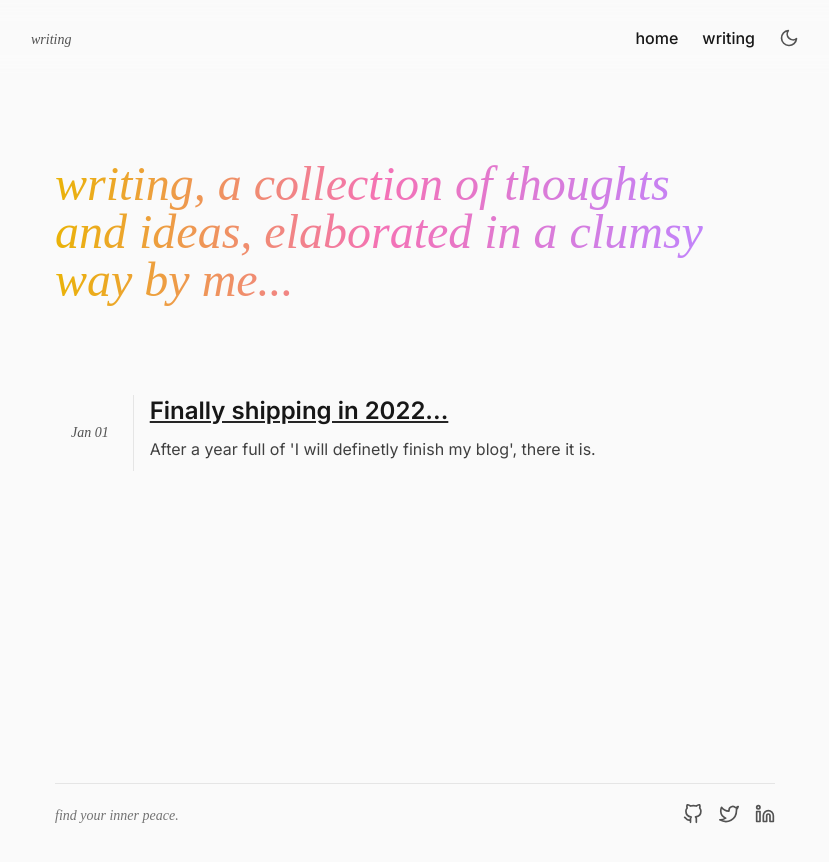
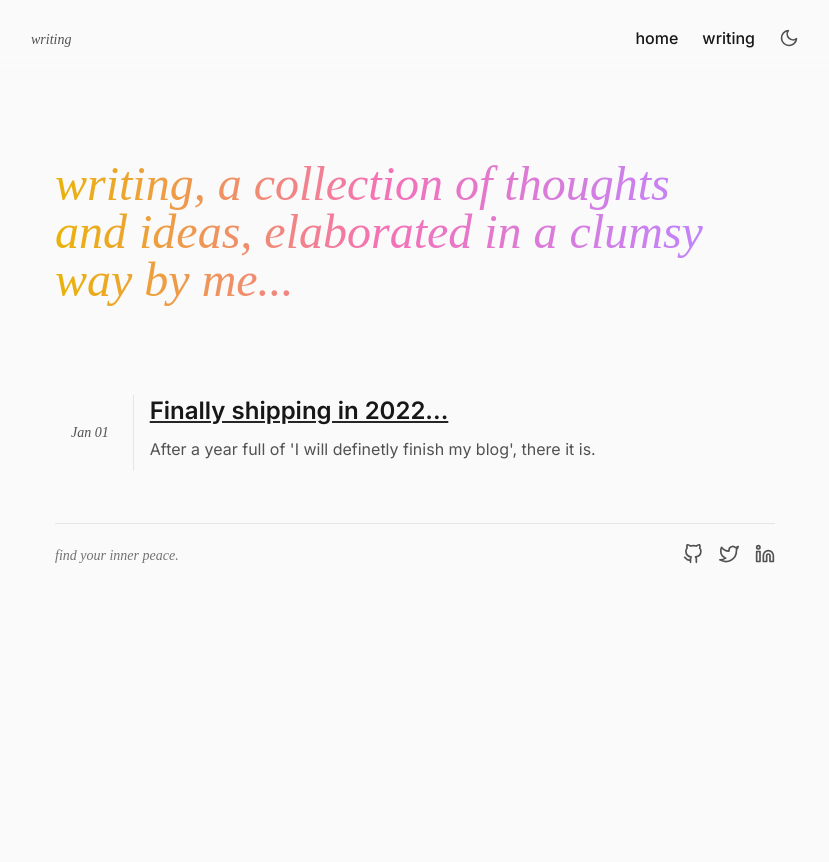
Before and after one commit to mariusflorescu/mariusflorescu.io, a Next.js app: page /writing in a window 1280 px wide. Shown: the top 862 px of the page, without its empty margins (225-1054 px from the left). After the commit the page ends 800 px from the top, so only its background shows below. Built offline with nearby package versions, Linux system fonts and the light colour scheme; a web font is replaced by a local one.

Commit message:
polishing

```diff
--- a/components/Container/index.tsx
+++ b/components/Container/index.tsx
@@ -3,7 +3,7 @@ import React from "react";
 const Container: React.FC<
   React.DetailedHTMLProps<React.HTMLAttributes<HTMLDivElement>, HTMLDivElement>
 > = ({ children, ...props }) => (
-  <div className={`h-full container mx-auto ${props.className}`}>
+  <div className={`min-h-full container mx-auto ${props.className}`}>
     {children}
   </div>
 );
--- a/components/PostCard/index.tsx
+++ b/components/PostCard/index.tsx
@@ -15,7 +15,7 @@ type TProps = {
 const PostCard: React.FC<TProps> = ({ post }) => {
   return (
     <Link href={`/writing/${post.slug}`}>
-      <article className="cursor-pointer w-full flex items-center space-x-2 divide-x divide-neutral-200 dark:divide-neutral-800">
+      <div className="cursor-pointer w-full flex items-center space-x-2 divide-x divide-neutral-200 dark:divide-neutral-800">
         <em className="mx-4 text-neutral-600 dark:text-neutral-400 text-sm">
           {post.publishedAt}
         </em>
@@ -25,7 +25,7 @@ const PostCard: React.FC<TProps> = ({ post }) => {
           </h2>
           <p className="my-2">{post.description}</p>
         </div>
-      </article>
+      </div>
     </Link>
   );
 };
--- a/layout/Main/index.tsx
+++ b/layout/Main/index.tsx
@@ -4,10 +4,10 @@ import Nav from "../../components/Nav";
 import Footer from "../../components/Footer";
 
 const Layout: React.FC = ({ children }) => (
-  <div className="w-full h-full">
+  <div className="w-full min-h-full">
     <Nav />
     <Container className="p-6">
-      <div className="w-full h-full flex flex-col">
+      <div className="w-full min-h-full flex flex-col">
         <article className="w-full py-3 grow prose prose-neutral dark:prose-invert">
           {children}
         </article>
--- a/pages/_document.tsx
+++ b/pages/_document.tsx
@@ -14,7 +14,7 @@ class MyDocument extends Document {
 
   render() {
     return (
-      <Html className="h-full" lang="en">
+      <Html className="min-h-full" lang="en">
         <Head>
           <link rel="preconnect" href="https://fonts.googleapis.com" />
           <link
@@ -27,7 +27,7 @@ class MyDocument extends Document {
             rel="stylesheet"
           />
         </Head>
-        <body className="h-full font-inter  bg-neutral-50 text-neutral-900 dark:bg-neutral-900 dark:text-neutral-50 selection:bg-neutral-700 selection:text-neutral-100  selection:dark:bg-neutral-200 selection:dark:text-neutral-800">
+        <body className="min-h-full font-inter  bg-neutral-50 text-neutral-900 dark:bg-neutral-900 dark:text-neutral-50 selection:bg-pink-400 selection:text-white selection:dark:bg-yellow-500">
           <Main />
           <NextScript />
         </body>
--- a/posts/writing/finally-shipping.mdx
+++ b/posts/writing/finally-shipping.mdx
@@ -10,11 +10,15 @@ I've been constantly saying in the last 7-8 months that _I will definitely finis
 
 Going through at least **5 iterations**, all almost completely different from the other, from the way they we're looking, the technologies I was using and the enormous quantity of _useless_ features put just to show-off my UI skills.
 
-However, on the _31st of December_, this idea of having a blog has changed dramatically from the moment that I was starting designing and coding each iteration.
+However, on the _31st of December_, everything changed from the moment that I started designing and coding each iteration.
 
 ## Now
 
-Today, the **1st of January 2022**, I've said to myself that I finally _need to ship_ something, and there it is.
+> "Your creation is never ready..." - Rauno Freiberg
+
+After reading Rauno's article, [Real artists ship](https://rauno.me/writing/real-artists-ship), the idea of having a blog has changed dramatically.
+
+That being said, today, the **1st of January 2022**, I've said to myself that I am going to finally _ship_ something, so I'm starting with a project that's personal and important to me, my personal website.
 
 I've decided to create a place that _feels just like me_, without any "show-off stuff" that does not make any sense. Creating an interface with a simple yet clean UI, with just shades of gray, typography, whitespaces, and some gradients.
 
--- a/styles/globals.css
+++ b/styles/globals.css
@@ -4,7 +4,7 @@
 
 @layer base {
   #__next {
-    @apply h-full isolate;
+    @apply min-h-full isolate;
   }
 }
 
@@ -23,6 +23,14 @@
 
   .prose h4 {
     @apply underline underline-offset-2;
+  }
+
+  .prose p {
+    @apply text-neutral-600 dark:text-neutral-300;
+  }
+
+  .prose blockquote > p {
+    @apply before:content-[''] after:content-[''] font-playfair italic font-normal;
   }
 
   .prose pre {
```
Also changed, not shown: posts/index.mdx (+7 -7 lines).
